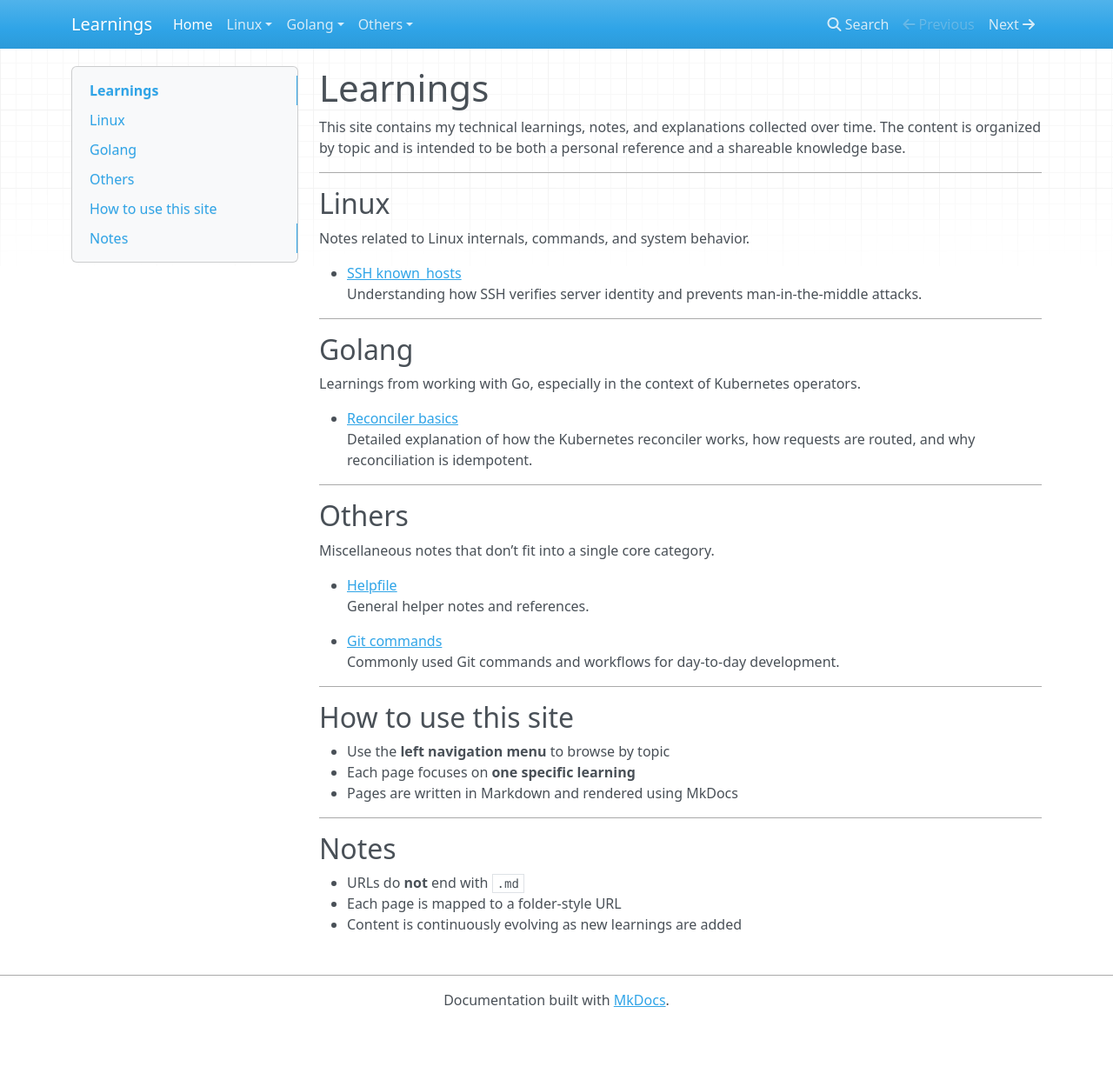
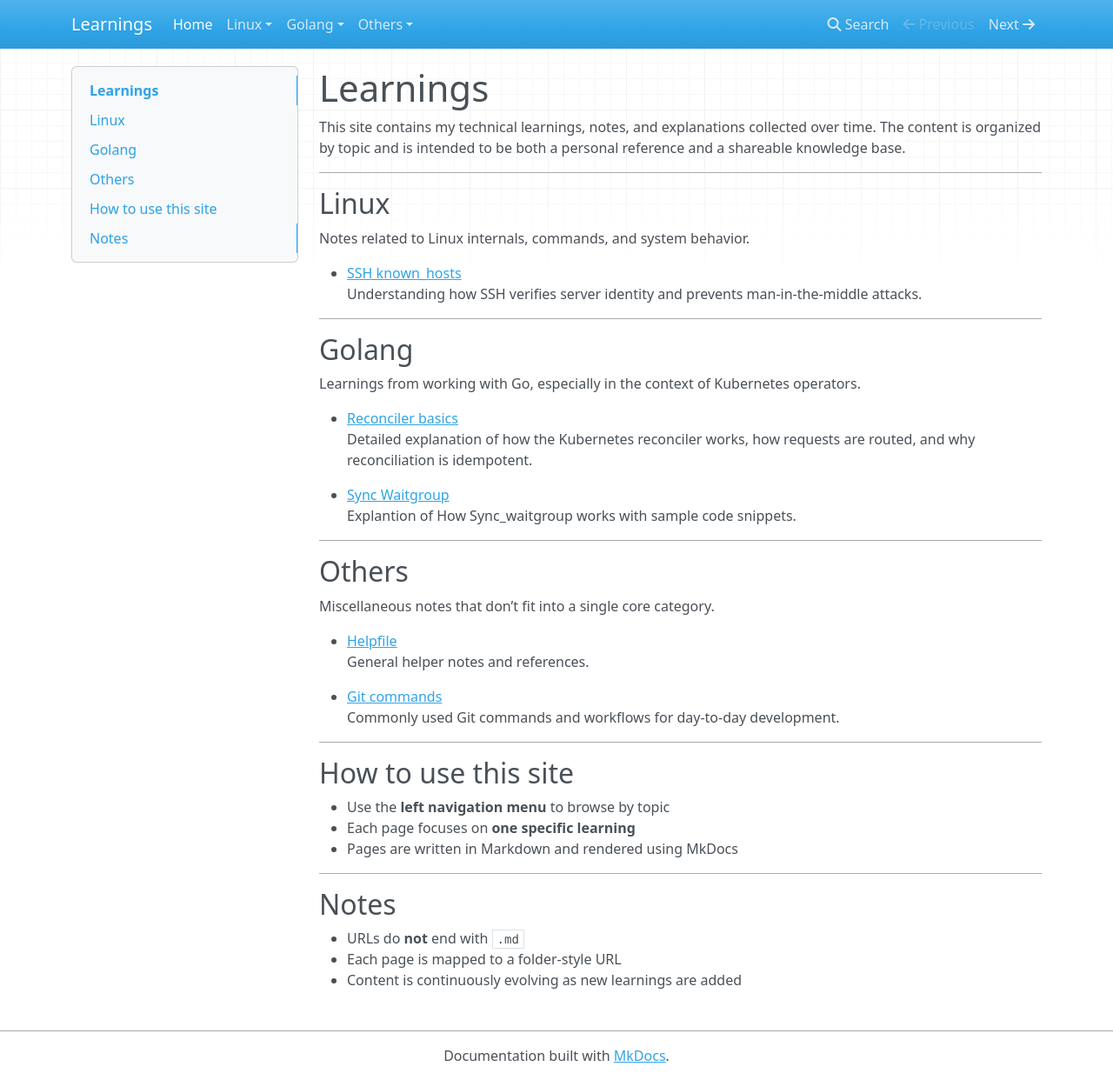
Before and after one commit to githubfordevops/Learnings, an MkDocs documentation site: the page built from docs/index.md, in a window 1280 px wide and 1242 px high. Shown: the whole window at 87% size. Built offline with MkDocs 1.6.1, drawn with Linux system fonts in a browser that asks for light colours; nearby versions of some CDN libraries.

```diff
--- a/docs/index.md
+++ b/docs/index.md
@@ -22,6 +22,9 @@
 - [Reconciler basics](golang/reconciler-basics/)
   <br/>Detailed explanation of how the Kubernetes reconciler works, how requests are routed,
   and why reconciliation is idempotent.
+
+- [Sync Waitgroup](golang/sync_waitgroup/)
+  <br/>Explantion of How Sync_waitgroup works with sample code snippets.
 
 ---
 
```
